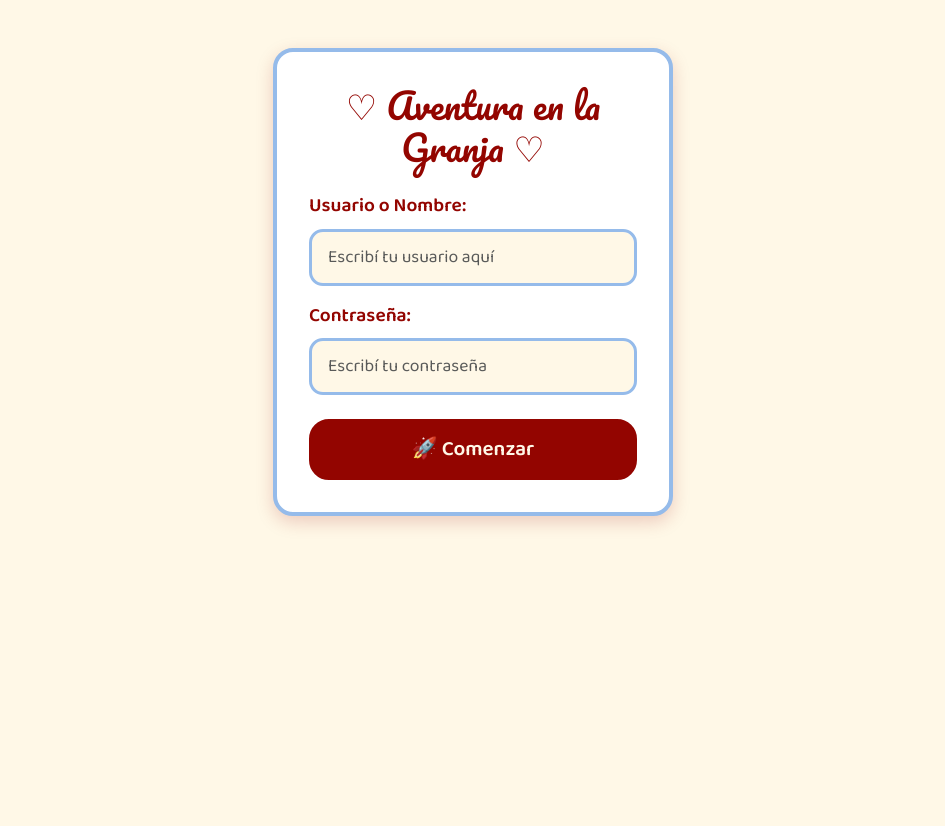
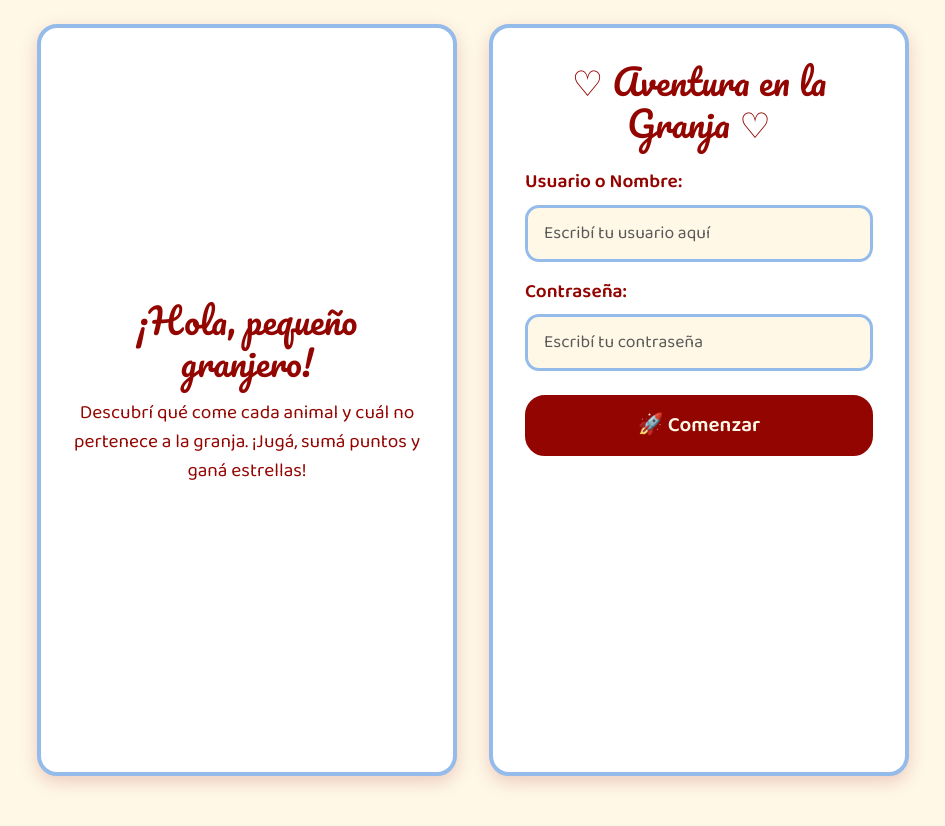
Before and after one commit to Yohaneaaa/fpwProyectoFinalGrupoN3, a React (Vite) app: page / in a window 1280 px wide. Shown: the top 826 px of the page, without its empty margins (167-1112 px from the left). After the commit the page ends 800 px from the top, so only its background shows below. Built offline with nearby package versions, Linux system fonts and the light colour scheme.

Commit message:
Login dividido, correccion de sessionStorage, borro comentarios

```diff
--- a/src/components/login.jsx
+++ b/src/components/login.jsx
@@ -45,10 +45,16 @@ const Login = () => {
   };
 
   return (
-    <div
-      className="container mt-5 login-contenedor"
-      style={{ maxWidth: "400px" }}
-    >
+    <div className="login-pagina">
+      <div className="login-bienvenida">
+        <h1>¡Hola, pequeño granjero!</h1>
+        <p>
+          Descubrí qué come cada animal y cuál no pertenece a la granja.
+          ¡Jugá, sumá puntos y ganá estrellas!
+        </p>
+      </div>
+
+      <div className="login-contenedor">
         <h2 className="text-center mb-4 login-titulo">
           ♡ Aventura en la Granja ♡
         </h2>
@@ -87,6 +93,7 @@ const Login = () => {
           </div>
         </Form>
       </div>
+    </div>
   );
 };
 
--- a/src/contexts/AutorizacionesContext.jsx
+++ b/src/contexts/AutorizacionesContext.jsx
@@ -4,9 +4,20 @@ export const AutorizacionesContext = createContext(null);
 
 export const ProveedorContext = ({ children }) => {
 
-  const [usuarioActivo, setUsuarioActivo] = useState(null);
-  const guardarSesion = (usuario) => setUsuarioActivo(usuario);
-  const cerrarSesion = () => setUsuarioActivo(null);
+  const [usuarioActivo, setUsuarioActivo] = useState(() => {
+    const guardado = sessionStorage.getItem("usuarioActivo");
+    return guardado ? JSON.parse(guardado) : null;
+  });
+
+  const guardarSesion = (usuario) => {
+    setUsuarioActivo(usuario);
+    sessionStorage.setItem("usuarioActivo", JSON.stringify(usuario));
+  };
+
+  const cerrarSesion = () => {
+    setUsuarioActivo(null);
+    sessionStorage.removeItem("usuarioActivo");
+  };
 
   return (
     <AutorizacionesContext.Provider
--- a/src/css/login.css
+++ b/src/css/login.css
@@ -1,8 +1,44 @@
+
+.login-pagina {
+  display: flex;
+  justify-content: center;
+  align-items: stretch;
+  gap: 32px;
+  flex-wrap: wrap;
+  min-height: 100vh;
+  padding: 24px;
+}
+
+.login-bienvenida,
 .login-contenedor {
+  flex: 0 1 420px;
+  max-width: 420px;
   background-color: var(--color-blanco);
   border: 4px solid var(--color-secundario);
   border-radius: var(--radio);
   box-shadow: var(--sombra);
+}
+
+.login-bienvenida {
+  padding: 40px 32px;
+  text-align: center;
+  display: flex;
+  flex-direction: column;
+  justify-content: center;
+}
+
+.login-bienvenida h1 {
+  font-size: 2.2rem;
+  color: var(--color-principal);
+  margin-bottom: 16px;
+}
+
+.login-bienvenida p {
+  font-size: 1.2rem;
+  color: var(--color-principal);
+}
+
+.login-contenedor {
   padding: 32px;
 }
 
--- a/src/css/resultados.css
+++ b/src/css/resultados.css
@@ -82,7 +82,7 @@
   transform: scale(1.05);
 }
 
-/* Confeti */
+
 .confeti {
   position: fixed;
   inset: 0;
--- a/src/hooks/useAutorizaciones.js
+++ b/src/hooks/useAutorizaciones.js
@@ -1,7 +1,6 @@
 import { useContext } from "react";
 import { AutorizacionesContext } from "../contexts/AutorizacionesContext";
 
-// usar
 export const useAutorizaciones = () => {
 
   const contexto = useContext(AutorizacionesContext);
--- a/src/pages/juego2.jsx
+++ b/src/pages/juego2.jsx
@@ -17,7 +17,6 @@ const FarmGame = () => {
 
   const nombreMostrar = usuarioActivo ? usuarioActivo.nombre : nombreAlumno;
 
-  // nivel 2
   const [rondaActualIndex, setRondaActualIndex] = useState(0);
   const [puntos, setPuntos] = useState(0);
   const [mensaje, setMensaje] = useState("");
--- a/src/services/servicesUsuarios.js
+++ b/src/services/servicesUsuarios.js
@@ -1,6 +1,5 @@
 import axios from "axios";
 
-// CRUD Usuarios
 export const listarUsuarios = async () => {
     try {
         const respuesta = await axios.get('/data/usuarios.json');
@@ -10,7 +9,6 @@ export const listarUsuarios = async () => {
     }
 };
 
-// Sesión
 export const guardarUsuarioEnSesion = (usuario) => {
     sessionStorage.setItem("usuarioEnSesion", JSON.stringify(usuario));
 };
```
Also changed, not shown: src/pages/principal.jsx (deleted), 1 other file (tests, documents, lock files or other folders). Lines whose indentation alone changed are shown as unchanged.
